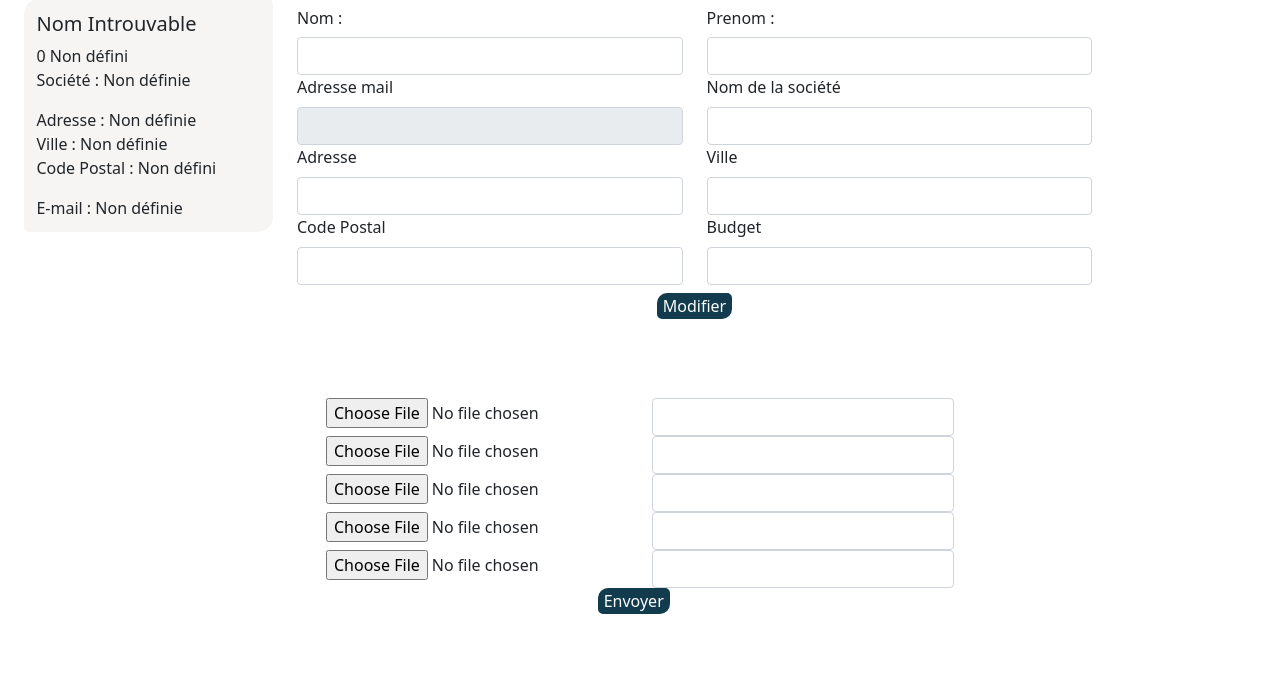
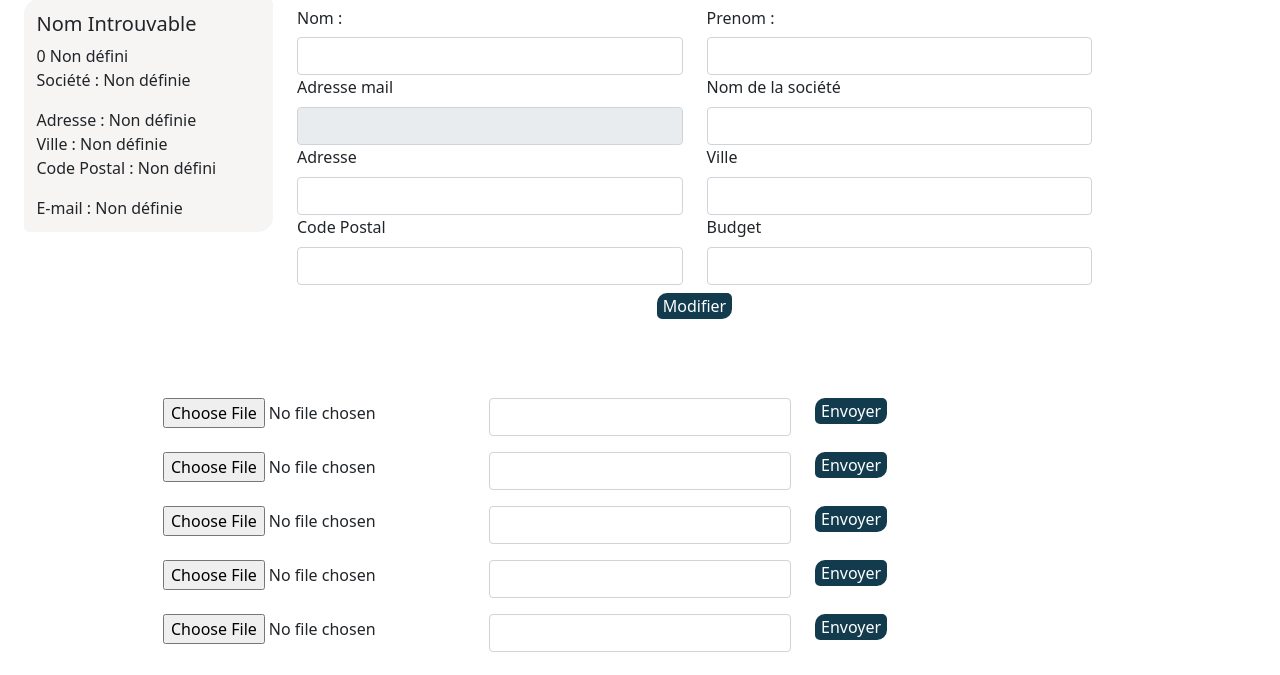
Before and after one commit to lahcen13/lePresageHackathon, a PHP site: template view/v_profil.php in a window 1280 px wide. Shown: the part 125-800 px from the top of the page. Run offline with PHP 8.4, Linux system fonts and the light colour scheme; the template is opened without the code that fills it, so the values that code supplies are empty.

Commit message:
Update v_profil.php

```diff
--- a/view/v_profil.php
+++ b/view/v_profil.php
@@ -85,19 +85,21 @@ require_once './view/v_head.html';
         <form action="index.php?request=80&action=88" method="post">
             <div class="row">
                 <div class="col-md-6">
+                    <?php isset($nom) ? "" : $nom = " "; ?>
                     <label for="nom" class=" col-form-label">Nom :</label>
                     <input type="text" name="p_nom" id="nom" value=<?php echo "'" .  $nom . "'"  ?>
                         class="form-control">
                 </div>
                 <div class="col-md-6">
+                    <?php isset($prenom) ? "" : $prenom = " "; ?>
                     <label for="prenom" class=" col-form-label">Prenom :</label>
                     <input type="text" name="p_prenom" id="prenom" value=<?php echo "'" . $prenom . "'"  ?>
                         class="form-control">
-
                 </div>
             </div>
             <div class="row">
                 <div class="col-md-6">
+                    <?php isset($email) ? "" : $email = " "; ?>
                     <label for="mail" class="form-label">Adresse mail</label>
                     <input type="mail" name="p_email" value=<?php echo  "'" . $email . "'"  ?> class="form-control"
                         id="mail" disabled>
@@ -106,14 +108,13 @@ require_once './view/v_head.html';
                     <?php isset($societe) ? "" : $societe = " "; ?>
                     <label for="societe" class="form-label">Nom de la société</label>
                     <input type="text" name="p_societe" class="form-control" id="societe"
-                        value=<?php echo "'" . $societe . "'" ?>>
-
+                        value=<?php echo "'" . $societe . "'"; ?>>
                 </div>
             </div>
             <div class="row">
                 <div class="col-md-6">
-                    <?php isset($adresse) ? "" : $adresse = " "; ?> <label for="adresse" class="form-label">Adresse
-                    </label>
+                    <?php isset($adresse) ? "" : $adresse = " "; ?>
+                    <label for="adresse" class="form-label">Adresse </label>
                     <input type="text" name="p_adresse" value=<?php echo "'" . $adresse . "'"; ?> class="form-control"
                         id="adresse">
                 </div>
@@ -122,13 +123,12 @@ require_once './view/v_head.html';
                     <label for="ville" class="form-label">Ville</label>
                     <input type="text" name="p_ville" class="form-control" id="ville"
                         value=<?php echo "'" . $ville . "'";  ?>>
-
                 </div>
             </div>
             <div class="row">
                 <div class="col-md-6">
-                    <?php isset($codePostal) ? "" : $codePostal = " "; ?> <label for="codePostal"
-                        class="form-label">Code Postal</label>
+                    <?php isset($codePostal) ? "" : $codePostal = " "; ?>
+                    <label for="codePostal" class="form-label">Code Postal</label>
                     <input type="text" name="p_codePostal" class="form-control" id="codePostal"
                         value=<?php echo "'" . $codePostal . "'";  ?>>
                 </div>
@@ -137,7 +137,6 @@ require_once './view/v_head.html';
                     <label for="budget" class="form-label">Budget</label>
                     <input type="text" name="p_budget" class="form-control" id="budget"
                         value=<?php echo "'" . $budget . "'" ?>>
-
                 </div>
             </div>
             <div class="btn_log">
@@ -156,17 +155,12 @@ require_once './view/v_head.html';
         <div class="col-md-3">
             <input type="text" name="p_nom" id="p_type" required class="form-control">
         </div>
+        <div class="col-md-3">
+            <button type=" submit" name="fic1" class="button">Envoyer</button>
+        </div>
     </div>
-    <div class="row justify-content-center">
-        <div class="col-md-3">
-            <input type="file" id="file" name="p_file" required>
-        </div>
-        <div class=" col-md-3">
-            <input type="text" name="p_nom" id="p_type" required class="form-control">
-        </div>
-
-    </div>
-
+</form>
+<form method="post">
     <div class="row justify-content-center">
         <div class="col-md-3">
             <input type="file" id="file" name="p_file" required>
@@ -174,9 +168,12 @@ require_once './view/v_head.html';
         <div class="col-md-3">
             <input type="text" name="p_nom" id="p_type" required class="form-control">
         </div>
-
+        <div class="col-md-3">
+            <button type=" submit" name="fic2" class="button">Envoyer</button>
+        </div>
     </div>
-
+</form>
+<form method="post">
     <div class="row justify-content-center">
         <div class="col-md-3">
             <input type="file" id="file" name="p_file" required>
@@ -184,9 +181,12 @@ require_once './view/v_head.html';
         <div class="col-md-3">
             <input type="text" name="p_nom" id="p_type" required class="form-control">
         </div>
-
+        <div class="col-md-3">
+            <button type=" submit" name="fic3" class="button">Envoyer</button>
+        </div>
     </div>
-
+</form>
+<form method="post">
     <div class="row justify-content-center">
         <div class="col-md-3">
             <input type="file" id="file" name="p_file" required>
@@ -194,9 +194,20 @@ require_once './view/v_head.html';
         <div class="col-md-3">
             <input type="text" name="p_nom" id="p_type" required class="form-control">
         </div>
+        <div class="col-md-3">
+            <button type=" submit" name="fic4" class="button">Envoyer</button>
+        </div>
     </div>
+</form>
+<form method="post">
     <div class="row justify-content-center">
-        <div class="col-1">
+        <div class="col-md-3">
+            <input type="file" id="file" name="p_file" required>
+        </div>
+        <div class="col-md-3">
+            <input type="text" name="p_nom" id="p_type" required class="form-control">
+        </div>
+        <div class="col-md-3">
             <button type=" submit" name="fic5" class="button">Envoyer</button>
         </div>
     </div>
```
